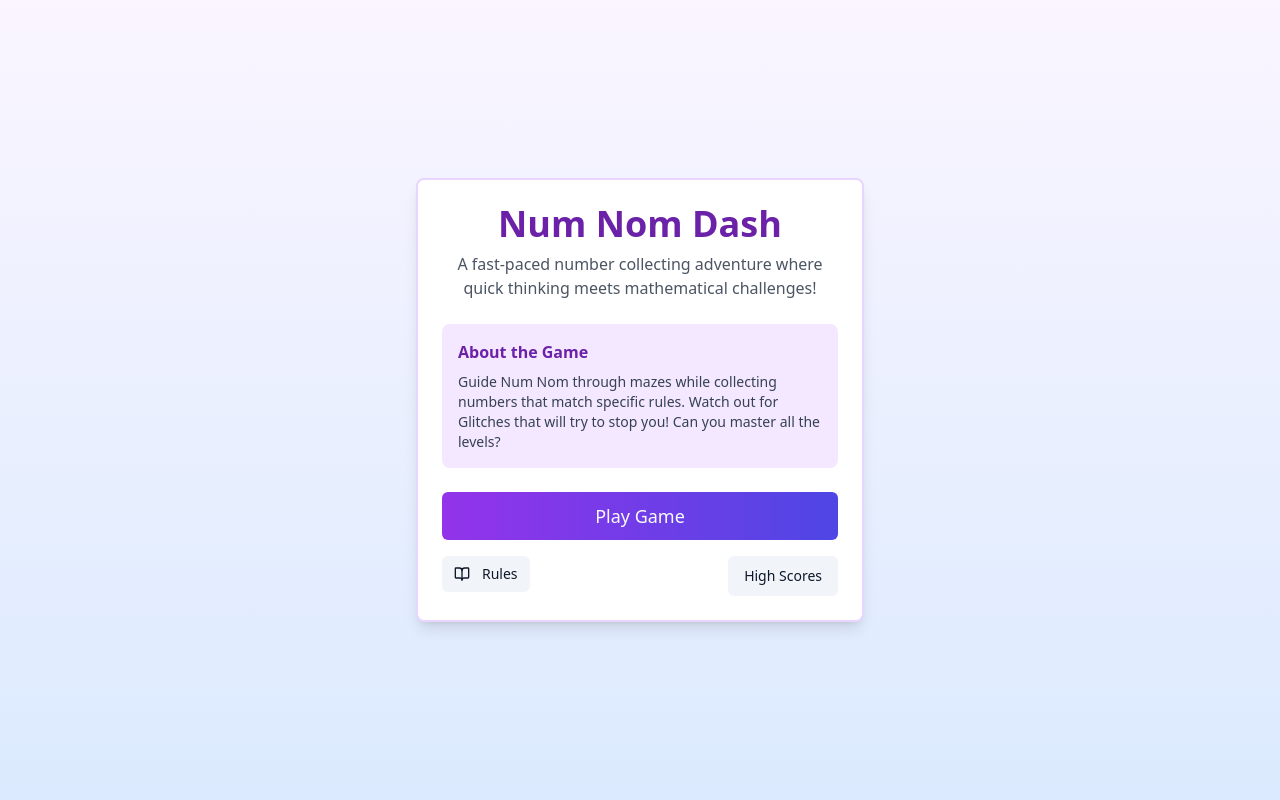
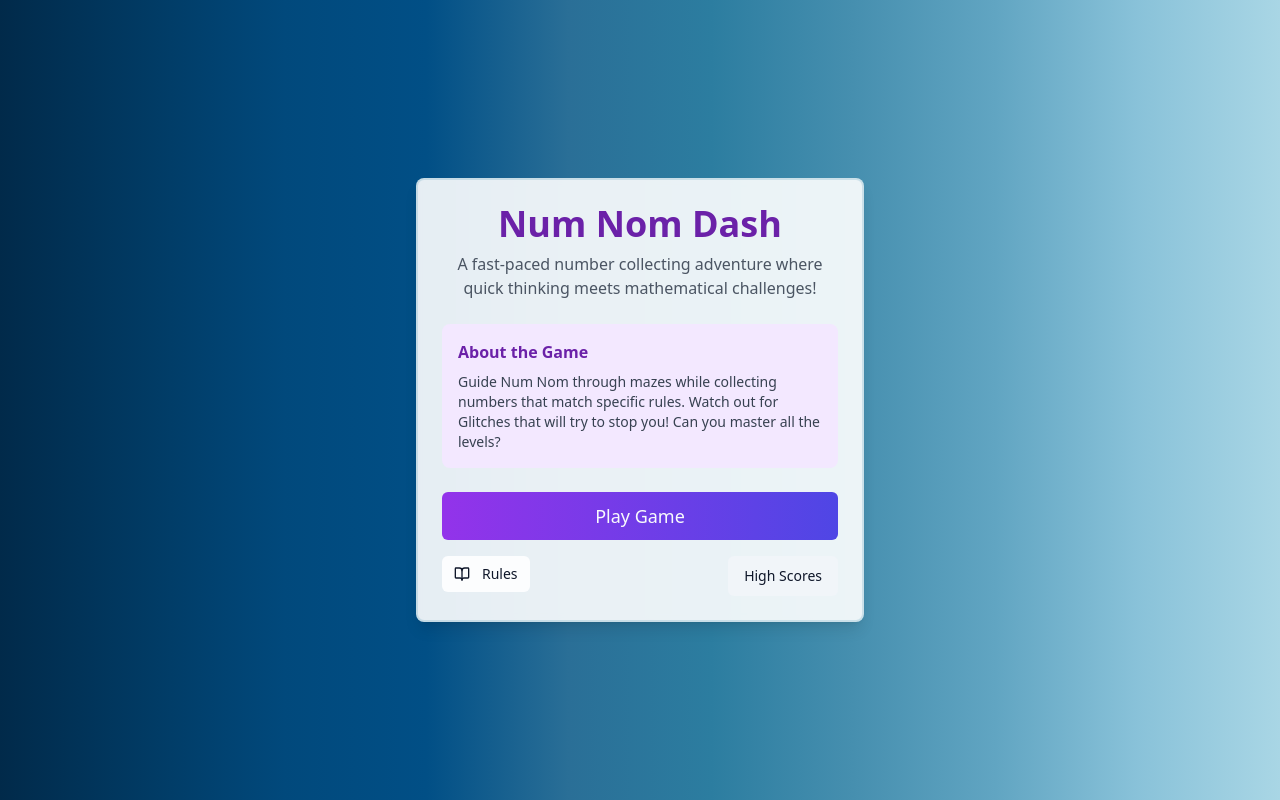
Before and after one commit to spenceriam/num-nom-dash, a React (Vite) app: page / in a window 1280 px wide. Built offline with nearby package versions, Linux system fonts and the light colour scheme.

Commit message:
Refactor: Apply color palette and gradients
Apply color palette and gradients to the game.

```diff
--- a/src/components/game/Game.tsx
+++ b/src/components/game/Game.tsx
@@ -124,7 +124,7 @@ const Game = ({ onGameOver, level: initialLevel, onUpdateGameStatus }: GameProps
     gameStatus.remainingNumbers.filter(n => currentRule.isMatch(n.value)).length : 0;
 
   return (
-    <div className="game-container relative">
+    <div className="game-container relative bg-white/90 backdrop-blur-sm p-6 rounded-lg shadow-lg border border-[#468FAF]/20">
       <GameHeader
         level={level}
         lives={gameStatus.lives}
--- a/src/components/game/RulesDialog.tsx
+++ b/src/components/game/RulesDialog.tsx
@@ -1,4 +1,3 @@
-
 import {
   Dialog,
   DialogContent,
@@ -14,12 +13,12 @@ export const RulesDialog = () => {
   return (
     <Dialog>
       <DialogTrigger asChild>
-        <Button variant="secondary" size="sm">
+        <Button variant="secondary" size="sm" className="bg-white/90">
           <BookOpen className="mr-1" />
           Rules
         </Button>
       </DialogTrigger>
-      <DialogContent className="sm:max-w-[425px]">
+      <DialogContent className="sm:max-w-[425px] bg-white/95 backdrop-blur-sm">
         <DialogHeader>
           <DialogTitle>How to Play Num Nom Dash</DialogTitle>
           <DialogDescription>
--- a/src/index.css
+++ b/src/index.css
@@ -1,3 +1,4 @@
+
 @tailwind base;
 @tailwind components;
 @tailwind utilities;
@@ -97,5 +98,7 @@
 
   body {
     @apply bg-background text-foreground;
+    background: linear-gradient(to right, #012A4A, #013A63, #01497C, #014F86, #2A6F97, #2C7DA0, #468FAF, #61A5C2, #89C2D9, #A9D6E5);
+    min-height: 100vh;
   }
 }
--- a/src/pages/Home.tsx
+++ b/src/pages/Home.tsx
@@ -6,8 +6,8 @@ import { RulesDialog } from "@/components/game/RulesDialog";
 
 const Home = () => {
   return (
-    <div className="min-h-screen flex flex-col items-center justify-center bg-gradient-to-b from-purple-50 to-blue-100 p-4">
-      <Card className="w-full max-w-md shadow-lg border-2 border-purple-200">
+    <div className="min-h-screen flex flex-col items-center justify-center p-4">
+      <Card className="w-full max-w-md bg-white/90 backdrop-blur-sm shadow-lg border-2 border-[#468FAF]/20">
         <CardContent className="p-6 space-y-6">
           <div className="text-center space-y-2">
             <h1 className="text-4xl font-bold text-purple-800">Num Nom Dash</h1>
```
